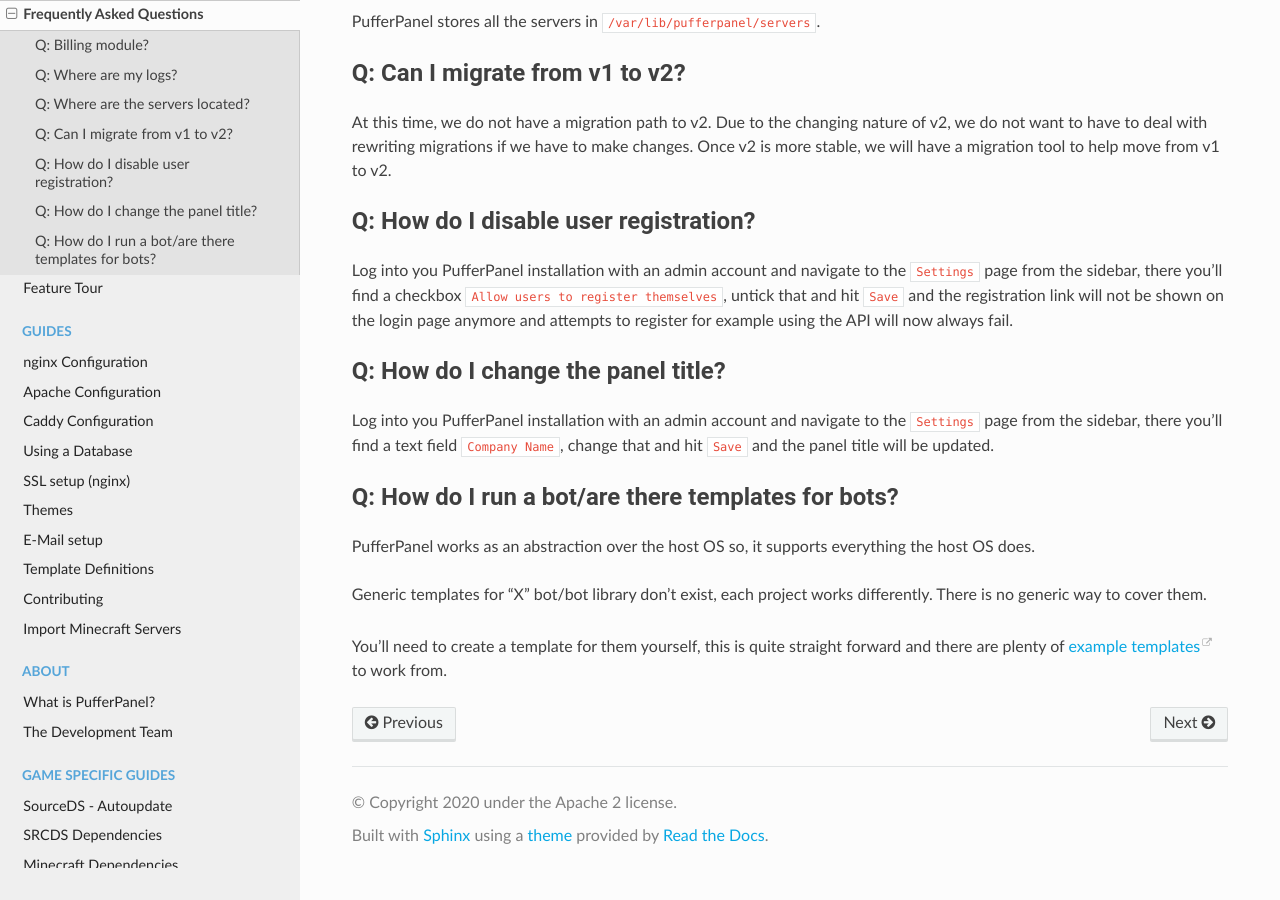
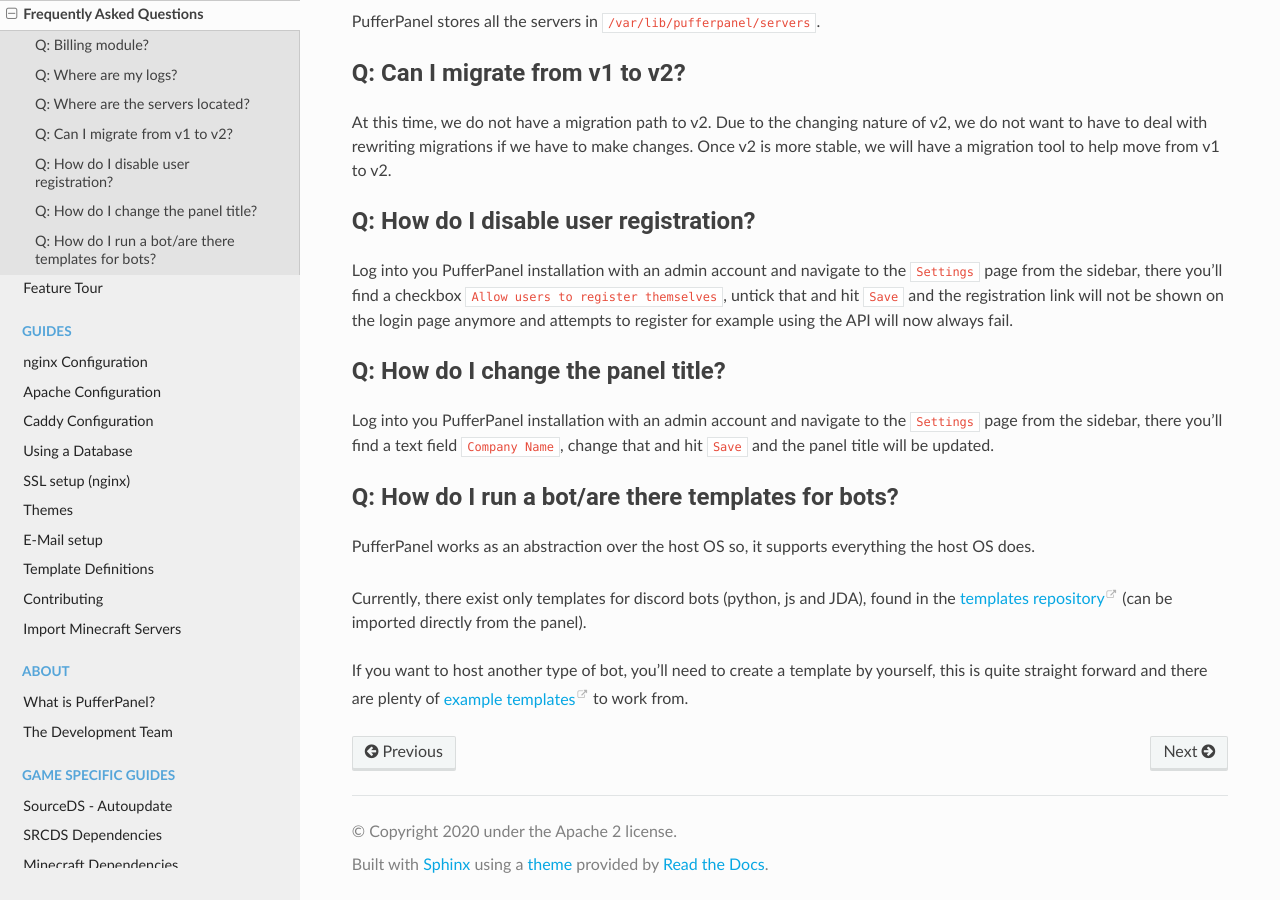
Before and after one commit to pufferpanel/documentation, a Sphinx documentation site: the page built from source/faq.rst, in a window 1280 px wide and 900 px high, scrolled down 591 px. Built offline with Sphinx 7.4.7 and the Read the Docs theme 2.0.0, drawn with Linux system fonts in a browser that asks for light colours.

Commit message:
edited the "How do I run a bot" section since there are bot templates now

```diff
--- a/source/faq.rst
+++ b/source/faq.rst
@@ -44,6 +44,6 @@
 
 PufferPanel works as an abstraction over the host OS so, it supports everything the host OS does.
 
-Generic templates for "X" bot/bot library don't exist, each project works differently. There is no generic way to cover them.
+Currently, there exist only templates for discord bots (python, js and JDA), found in the `templates repository <https://github.com/PufferPanel/templates/>`_ (can be imported directly from the panel).
 
-You'll need to create a template for them yourself, this is quite straight forward and there are plenty of  `example templates <https://github.com/PufferPanel/templates/>`_ to work from.
+If you want to host another type of bot, you'll need to create a template by yourself, this is quite straight forward and there are plenty of  `example templates <https://github.com/PufferPanel/templates/>`_ to work from.
```
